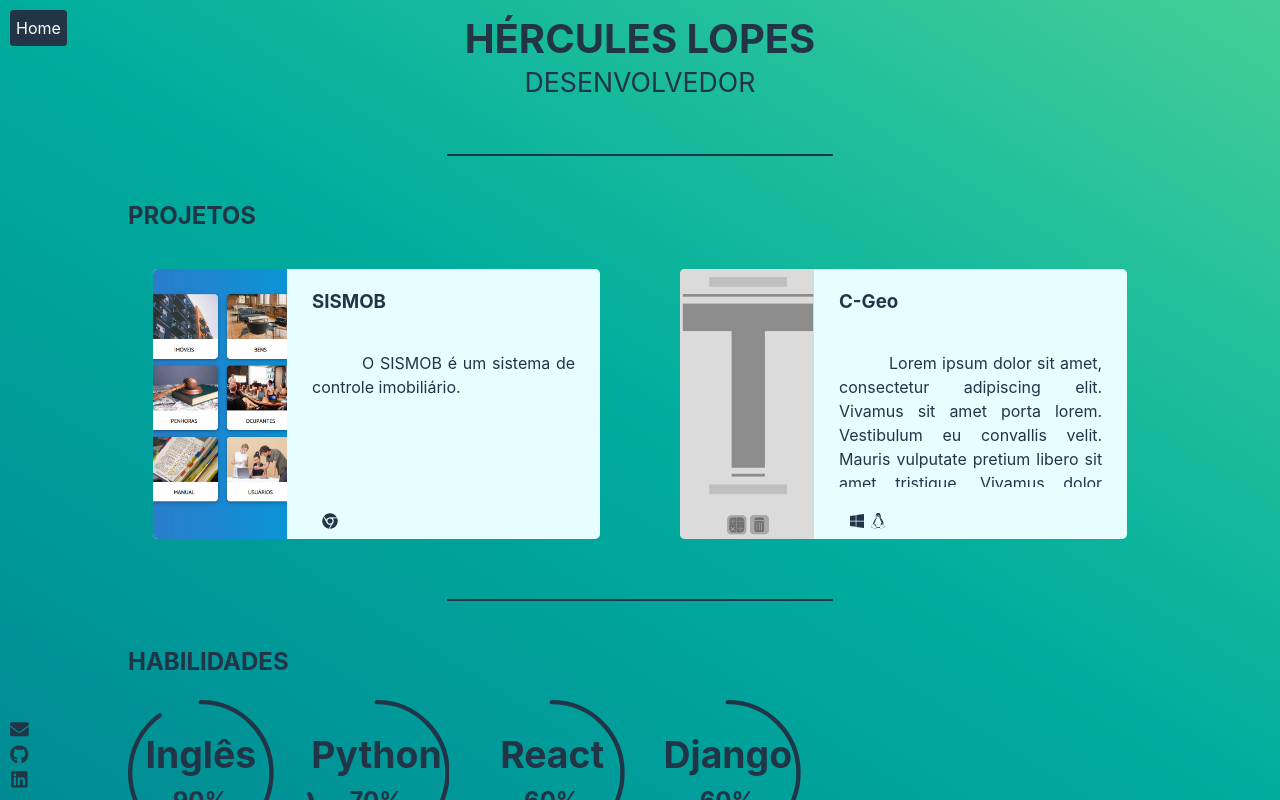
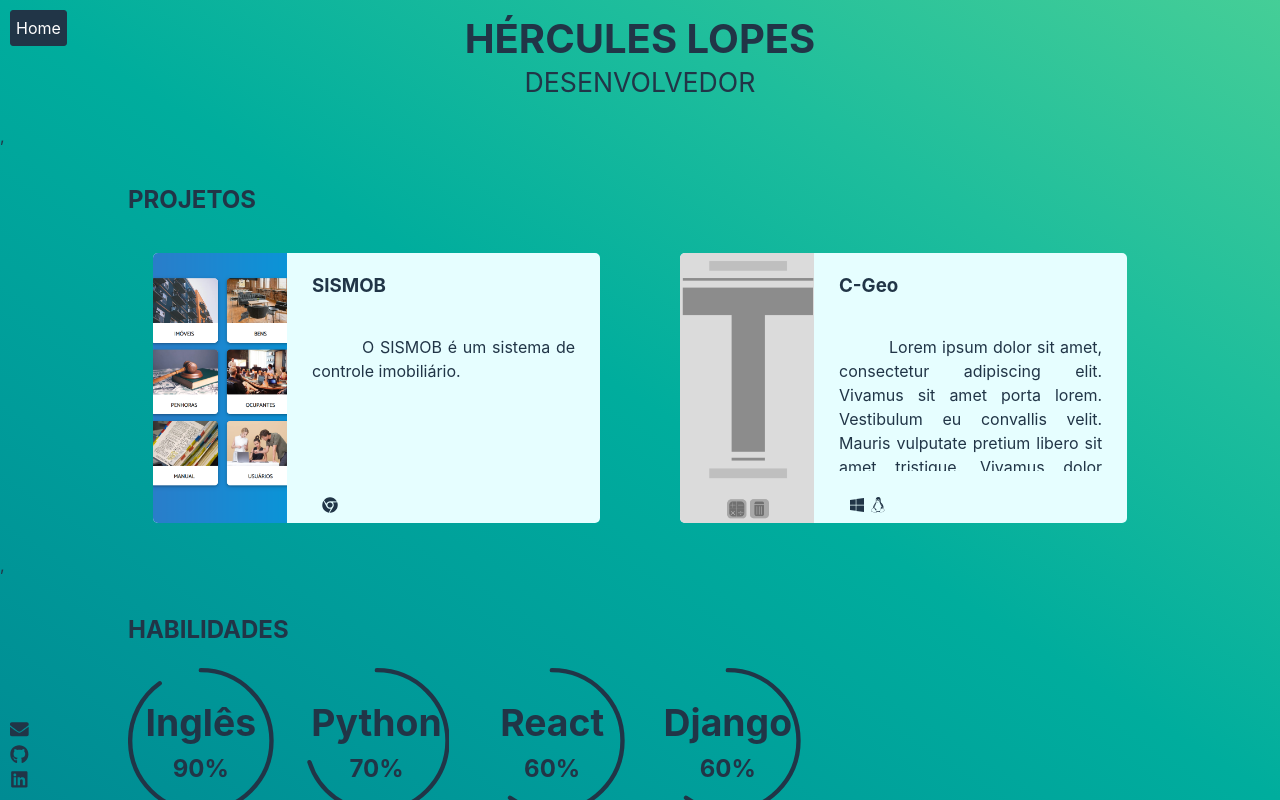
Before and after one commit to herculeslopes/herculeslopes.github.io, a React (Vite) app: page /#/home in a window 1280 px wide. Built offline with nearby package versions, Linux system fonts and the light colour scheme.

Commit message:
last update

```diff
--- a/src/Components/Experience.jsx
+++ b/src/Components/Experience.jsx
@@ -2,7 +2,7 @@ import experience from '@/data/experience.json';
 
 const Experience = () => {
   return <>
-    <section className='experience'>
+    <section id='experiencia' className='experience'>
       <h2>EXPERIÊNCIA</h2>
 
       <div className="experencie-container">
--- a/src/Components/Navbar.jsx
+++ b/src/Components/Navbar.jsx
@@ -1,10 +1,13 @@
-import { NavLink } from "react-router-dom"
+import { Link, NavLink } from "react-router-dom"
 
 const Navbar = () => {
   return <>
     <div className="navbar">
       <div className="navlinks">
         <NavLink to='/home'>Home</NavLink>
+        {/* <NavLink to='/home#experiencias'>Home</NavLink> */}
+        {/* <Link to='/home#experiencias'>XP</Link> */}
+        {/* <a href="/#/home#experiencias">XP</a> */}
         {/* <NavLink to='/roadmap'>Roadmap</NavLink> */}
         {/* <NavLink to='/projects'>Projects</NavLink> */}
       </div>
--- a/src/Pages/Home.jsx
+++ b/src/Pages/Home.jsx
@@ -28,12 +28,12 @@ const Home = () => {
       <hr />
       <Skills /> */}
 
-      {divideSections(
+      {/* {divideSections( */}
         <Presentation />,
         <Projects />,
         <Skills />,
         <Experience />,
-      )}
+      {/* )} */}
       {/* <hr /> */}
 
       {/* <section>
```
